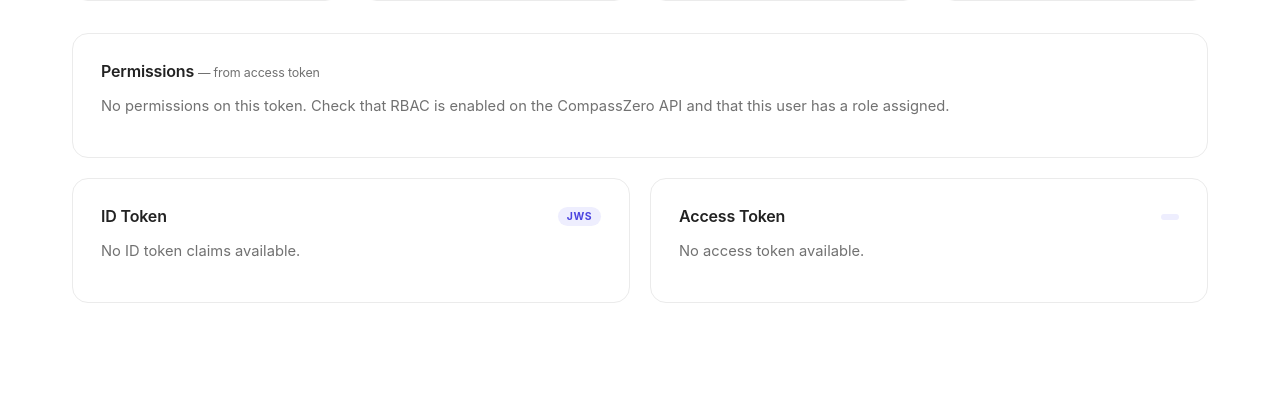
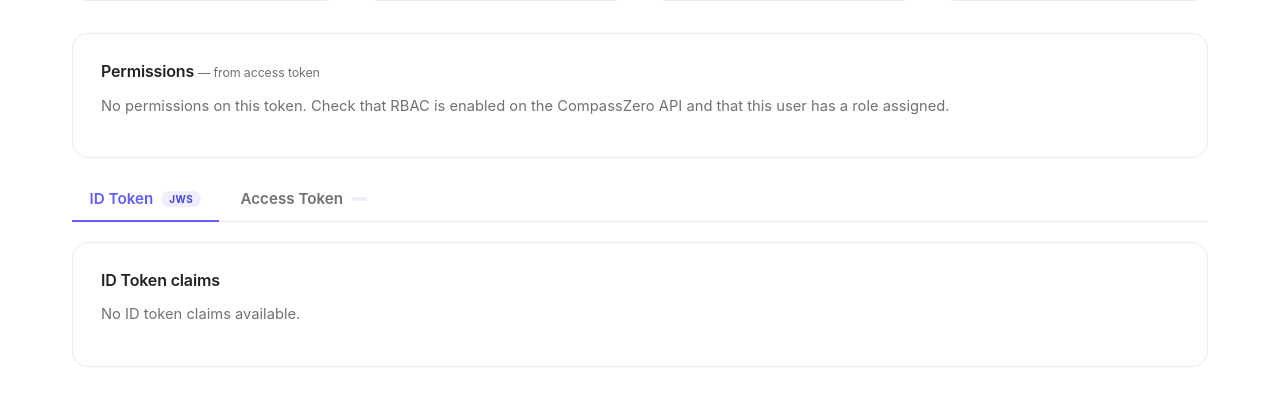
Before and after one commit to seattlily/auth0-fastapi-agent, a FastAPI app: template app/templates/profile.html in a window 1280 px wide. Shown: the part 206-612 px from the top of the page. Run offline with FastAPI, Linux system fonts and the light colour scheme; the template is opened without the code that fills it, so the values that code supplies are empty; parts of the project's set-up code (start-up, migrations or seed data) failed here and were passed over.

Commit message:
style: switch Profile token view to ID Token / Access Token tabs
Replace the side-by-side token grid on the Profile page with a
two-tab layout — one tab per token, with the kind pill (JWS / JWE /
OPAQUE) showing inline on each tab button. Each panel keeps the
claims table and the collapsible raw token + header drawer; the
underlying data context is unchanged. Tab switching is a tiny
inline script in the page's scripts block.

Co-Authored-By: Claude Opus 4.7 (1M context) <noreply@anthropic.com>

```diff
--- a/app/static/style.css
+++ b/app/static/style.css
@@ -402,37 +402,52 @@ table tbody tr:hover { background: var(--surface-alt); }
 
 /* ---------- profile (token claims) ---------- */
 
-.token-grid {
-    display: grid;
-    grid-template-columns: 1fr 1fr;
-    gap: 1.25rem;
+.tabs {
+    display: flex;
+    gap: 0.25rem;
+    border-bottom: 1px solid var(--border-soft);
     margin-bottom: 1.25rem;
+    flex-wrap: wrap;
 }
-.token-grid .token-section { margin-bottom: 0; }
-.token-grid h3 { display: flex; align-items: center; justify-content: space-between; gap: 0.5rem; margin-bottom: 0.85rem; }
-.token-grid .kind-pill {
-    font-size: 0.65rem;
+.tab-btn {
+    background: transparent;
+    border: none;
+    color: var(--muted);
+    font-family: var(--font);
+    font-size: 0.95rem;
+    font-weight: 600;
+    padding: 0.7rem 1.1rem;
+    cursor: pointer;
+    border-bottom: 2px solid transparent;
+    margin-bottom: -1px;
+    transition: color 120ms ease, border-color 120ms ease;
+    display: inline-flex;
+    align-items: center;
+    gap: 0.5rem;
+}
+.tab-btn:hover { color: var(--text); }
+.tab-btn.active { color: var(--brand); border-bottom-color: var(--brand); }
+.tab-btn .kind-pill {
+    font-size: 0.62rem;
     font-weight: 700;
     text-transform: uppercase;
-    letter-spacing: 0.06em;
-    padding: 0.2rem 0.55rem;
+    letter-spacing: 0.05em;
+    padding: 0.15rem 0.5rem;
     border-radius: var(--radius-pill);
     background: var(--brand-soft);
     color: var(--brand-dark);
 }
-.token-grid .kind-pill.jwe { background: #FEF3C7; color: #92400E; }
-.token-grid .kind-pill.opaque { background: var(--surface-alt); color: var(--muted); }
-.token-grid details { margin-top: 0.85rem; border-top: 1px solid var(--border-soft); padding-top: 0.85rem; }
-.token-grid summary { cursor: pointer; color: var(--muted); font-size: 0.82rem; font-weight: 600; user-select: none; }
-.token-grid summary:hover { color: var(--text); }
-.token-grid .token-raw { max-height: 200px; font-size: 0.72rem; padding: 0.7rem 0.85rem; margin-top: 0.6rem; }
-.token-grid .claims-table { font-size: 0.82rem; }
-.token-grid .claims-table .claim-key { width: 130px; font-size: 0.78rem; padding: 0.45rem 0.5rem; vertical-align: top; }
-.token-grid .claims-table .claim-value { font-size: 0.78rem; padding: 0.45rem 0.5rem; }
+.tab-btn .kind-pill.jwe    { background: #FEF3C7; color: #92400E; }
+.tab-btn .kind-pill.opaque { background: var(--surface-alt); color: var(--muted); }
 
-@media (max-width: 900px) {
-    .token-grid { grid-template-columns: 1fr; }
-}
+.tab-panel { display: none; }
+.tab-panel.active { display: block; }
+
+.tab-panel .token-section { margin-bottom: 1rem; }
+.tab-panel details { margin-top: 1rem; border-top: 1px solid var(--border-soft); padding-top: 0.85rem; }
+.tab-panel summary { cursor: pointer; color: var(--muted); font-size: 0.85rem; font-weight: 600; user-select: none; }
+.tab-panel summary:hover { color: var(--text); }
+.tab-panel .token-raw { max-height: 260px; font-size: 0.74rem; padding: 0.8rem 0.95rem; margin-top: 0.6rem; }
 
 .token-section {
     background: var(--surface);
--- a/app/templates/profile.html
+++ b/app/templates/profile.html
@@ -26,9 +26,18 @@
     {% endif %}
 </section>
 
-<div class="token-grid">
-    <section class="token-section">
-        <h3>ID Token <span class="kind-pill">JWS</span></h3>
+<div class="tabs" role="tablist">
+    <button type="button" class="tab-btn active" role="tab" data-target="tab-id-token">
+        ID Token <span class="kind-pill">JWS</span>
+    </button>
+    <button type="button" class="tab-btn" role="tab" data-target="tab-access-token">
+        Access Token <span class="kind-pill {{ access_token_kind }}">{{ access_token_kind|upper }}</span>
+    </button>
+</div>
+
+<section id="tab-id-token" class="tab-panel active" role="tabpanel">
+    <div class="token-section">
+        <h3>ID Token claims</h3>
         {% if id_token_claims %}
         <table class="claims-table">
             {% for key, value in id_token_claims.items() %}
@@ -54,13 +63,12 @@
             <pre class="token-raw">{{ id_token }}</pre>
         </details>
         {% endif %}
-    </section>
+    </div>
+</section>
 
-    <section class="token-section">
-        <h3>
-            Access Token
-            <span class="kind-pill {{ access_token_kind }}">{{ access_token_kind|upper }}</span>
-        </h3>
+<section id="tab-access-token" class="tab-panel" role="tabpanel">
+    <div class="token-section">
+        <h3>Access Token claims</h3>
         {% if access_token_kind == "jws" and access_token_claims %}
         <table class="claims-table">
             {% for key, value in access_token_claims.items() %}
@@ -71,12 +79,12 @@
             {% endfor %}
         </table>
         {% elif access_token_kind == "jwe" %}
-        <p class="muted" style="font-size:0.88rem;">
+        <p class="muted">
             JWE-encrypted ({{ access_token_header.alg or "?" }} / {{ access_token_header.enc or "?" }}).
             The payload is decrypted by Auth0 at API edges; inner claims aren't viewable client-side.
         </p>
         {% elif access_token_kind == "opaque" %}
-        <p class="muted" style="font-size:0.88rem;">
+        <p class="muted">
             Opaque token. Set <code>AUTH0_AUDIENCE=https://compasszero.api</code> in <code>.env</code> to get a signed JWT with viewable claims.
         </p>
         {% else %}
@@ -96,6 +104,22 @@
             <pre class="token-raw">{{ access_token }}</pre>
         </details>
         {% endif %}
-    </section>
-</div>
+    </div>
+</section>
 {% endblock %}
+
+{% block scripts %}
+<script>
+(() => {
+    const tabs = document.querySelectorAll('.tab-btn');
+    const panels = document.querySelectorAll('.tab-panel');
+    tabs.forEach((btn) => {
+        btn.addEventListener('click', () => {
+            const target = btn.dataset.target;
+            tabs.forEach((b) => b.classList.toggle('active', b === btn));
+            panels.forEach((p) => p.classList.toggle('active', p.id === target));
+        });
+    });
+})();
+</script>
+{% endblock %}
```
